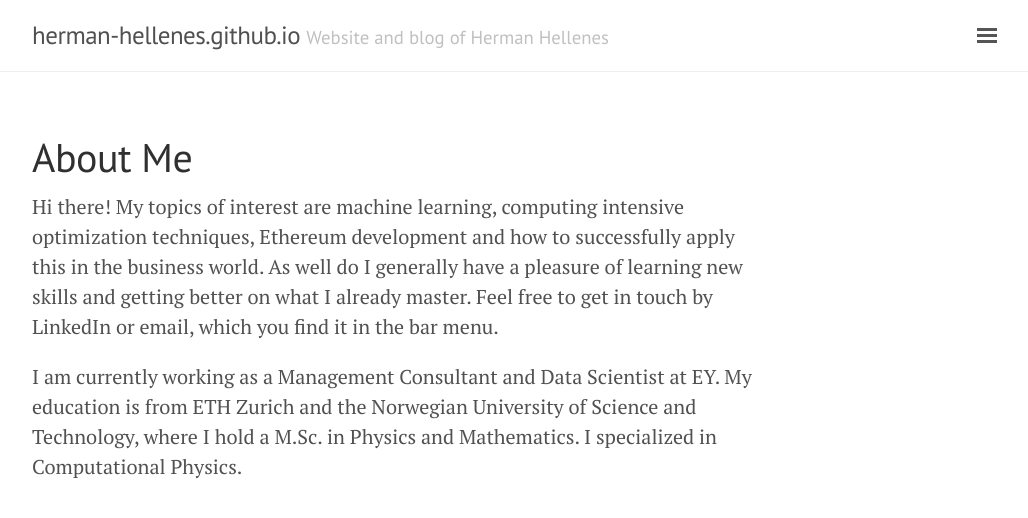
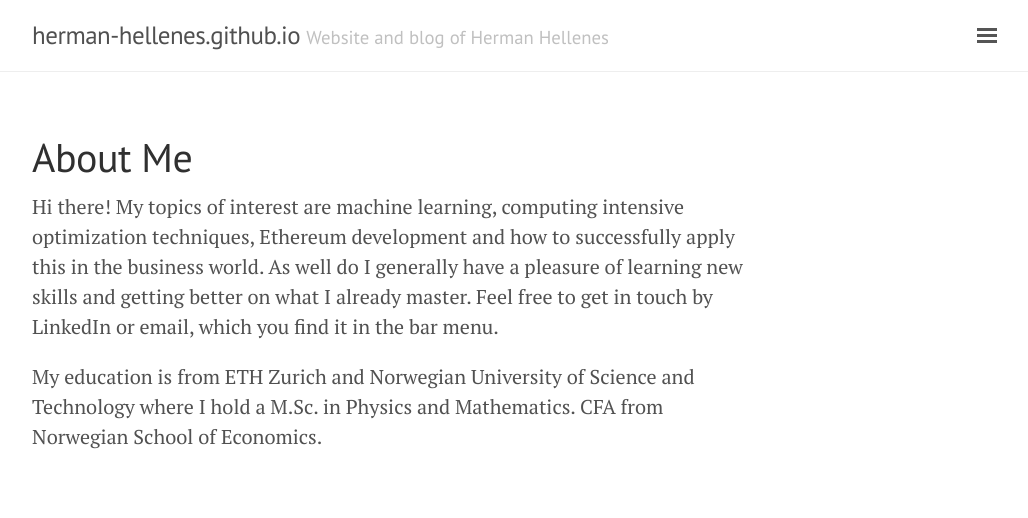
Before and after one commit to herman-hellenes/herman-hellenes.github.io, a Jekyll site: the page built from about.md, in a window 1280 px wide. Shown: the top 518 px of the page, without its empty margins (248-1276 px from the left). Built offline with Jekyll 4.4.1, drawn with Linux system fonts in a browser that asks for light colours; nearby versions of some CDN libraries.

Commit message:
Update about.md

```diff
--- a/about.md
+++ b/about.md
@@ -5,4 +5,4 @@
 
 Hi there! My topics of interest are machine learning, computing intensive optimization techniques, Ethereum development and how to successfully apply this in the business world. As well do I generally have a pleasure of learning new skills and getting better on what I already master. Feel free to get in touch by LinkedIn or email, which you find it in the bar menu.
 
-I am currently working as a Management Consultant and Data Scientist at EY. My education is from ETH Zurich and the Norwegian University of Science and Technology, where I hold a M.Sc. in Physics and Mathematics. I specialized in Computational Physics.
+My education is from ETH Zurich and Norwegian University of Science and Technology where I hold a M.Sc. in Physics and Mathematics. CFA from Norwegian School of Economics.
```
